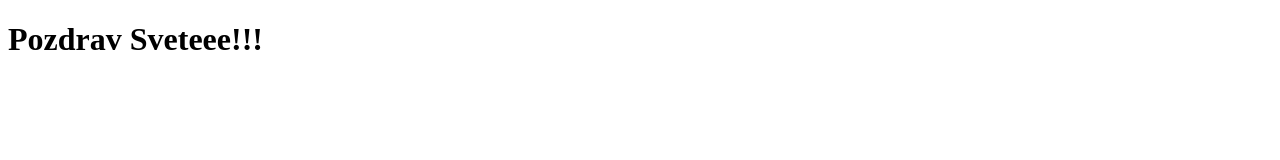
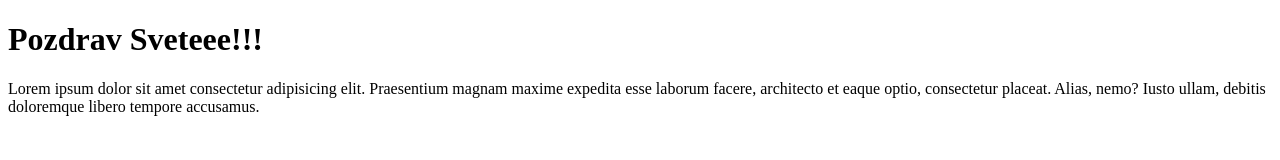
Before and after one commit to stzarface/08.cas, a plain HTML site: page index.html in a window 1280 px wide. Drawn offline with Linux system fonts and the light colour scheme.

Commit message:
Ubacivanje paragrafa

```diff
--- a/index.html
+++ b/index.html
@@ -8,5 +8,6 @@
 </head>
 <body>
     <h1>Pozdrav Sveteee!!!</h1>
+    <p>Lorem ipsum dolor sit amet consectetur adipisicing elit. Praesentium magnam maxime expedita esse laborum facere, architecto et eaque optio, consectetur placeat. Alias, nemo? Iusto ullam, debitis doloremque libero tempore accusamus.</p>
 </body>
 </html>
```
